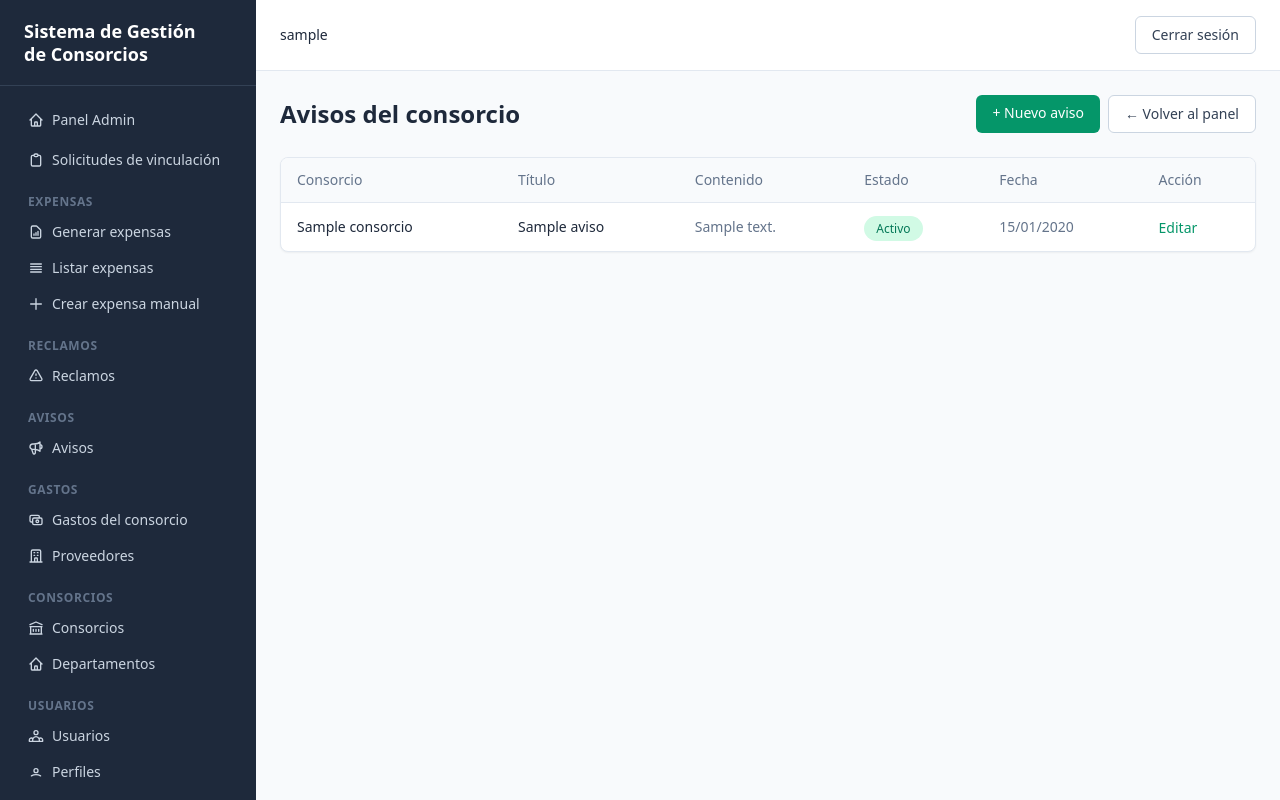
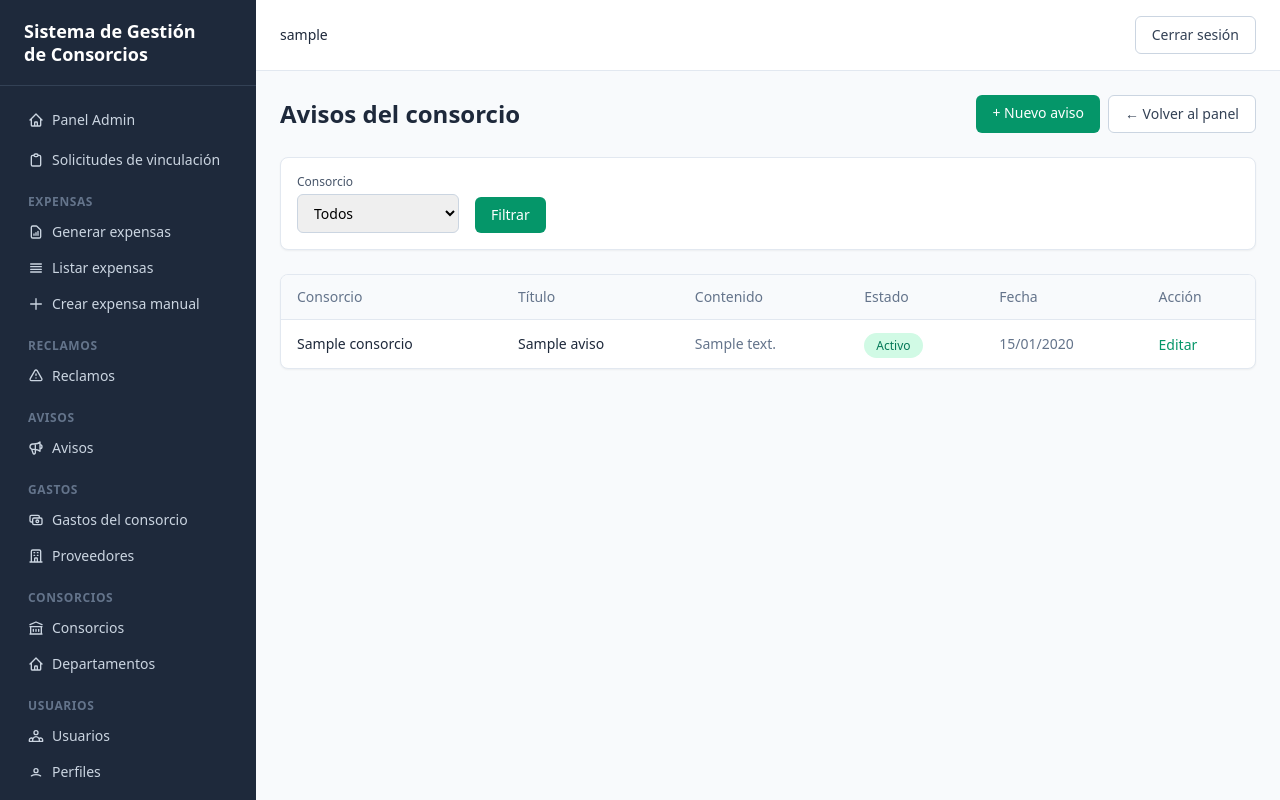
Before and after one commit to gogoroisler/TP-FINAL-BACKEND--IFTS18, a Django app: page /avisos/ in a window 1280 px wide. Run offline with Django 5.2, Linux system fonts and the light colour scheme; a user stored in the database is signed in; tables that the repository leaves empty hold one stand-in row (values such as "Sample post"); some libraries are stand-ins or nearby versions.

Commit message:
feat: filtro por consorcio en listado de avisos del admin

```diff
--- a/avisos/views.py
+++ b/avisos/views.py
@@ -4,7 +4,7 @@ from django.utils.decorators import method_decorator
 from django.views.generic import ListView, CreateView, UpdateView
 from django.urls import reverse_lazy
 
-from consorcios.selectors import get_departamento_por_titularidad
+from consorcios.selectors import get_departamento_por_titularidad, get_todos_los_consorcios
 from usuarios.mixins import RolRequeridoMixin
 from usuarios.selectors import get_perfil_por_usuario
 from .models import Aviso
@@ -19,7 +19,17 @@ class ListarAvisosAdminView(RolRequeridoMixin, ListView):
     context_object_name = 'avisos'
 
     def get_queryset(self):
-        return get_todos_los_avisos()
+        qs = get_todos_los_avisos()
+        consorcio_id = self.request.GET.get('consorcio_id')
+        if consorcio_id:
+            qs = qs.filter(consorcio_id=consorcio_id)
+        return qs
+
+    def get_context_data(self, **kwargs):
+        context = super().get_context_data(**kwargs)
+        context['consorcios'] = get_todos_los_consorcios()
+        context['consorcio_id_seleccionado'] = self.request.GET.get('consorcio_id', '')
+        return context
 
 
 @method_decorator(login_required, name='dispatch')
--- a/templates/avisos/listar_avisos_admin.html
+++ b/templates/avisos/listar_avisos_admin.html
@@ -14,6 +14,37 @@
             ← Volver al panel
         </a>
     </div>
+</div>
+
+{# Panel de filtros #}
+<div class="bg-white border border-slate-200 rounded-lg shadow-sm p-4 mb-6">
+    <form method="get" class="flex flex-wrap items-end gap-4">
+        <div>
+            <label class="block text-xs font-medium text-slate-600 mb-1">Consorcio</label>
+            <select name="consorcio_id"
+                    class="border border-slate-300 rounded-md px-3 py-2 text-sm focus:outline-none focus:ring-2 focus:ring-emerald-500 focus:border-emerald-500">
+                <option value="">Todos</option>
+                {% for consorcio in consorcios %}
+                <option value="{{ consorcio.id }}"
+                    {% if consorcio_id_seleccionado == consorcio.id|stringformat:"s" %}selected{% endif %}>
+                    {{ consorcio.nombre }}
+                </option>
+                {% endfor %}
+            </select>
+        </div>
+        <div class="flex gap-2">
+            <button type="submit"
+                    class="bg-emerald-600 hover:bg-emerald-700 text-white px-4 py-2 rounded-md font-medium transition-colors text-sm">
+                Filtrar
+            </button>
+            {% if consorcio_id_seleccionado %}
+            <a href="{% url 'listar_avisos_admin' %}"
+               class="bg-white border border-slate-300 text-slate-700 hover:bg-slate-50 px-4 py-2 rounded-md font-medium transition-colors text-sm">
+                Limpiar
+            </a>
+            {% endif %}
+        </div>
+    </form>
 </div>
 
 {% if avisos %}
@@ -54,7 +85,13 @@
 </div>
 {% else %}
 <div class="bg-white border border-slate-200 rounded-lg shadow-sm p-12 text-center">
-    <p class="text-slate-500">No hay avisos registrados.</p>
+    <p class="text-slate-500">
+        {% if consorcio_id_seleccionado %}
+            No hay avisos para el consorcio seleccionado.
+        {% else %}
+            No hay avisos registrados.
+        {% endif %}
+    </p>
 </div>
 {% endif %}
 
```
